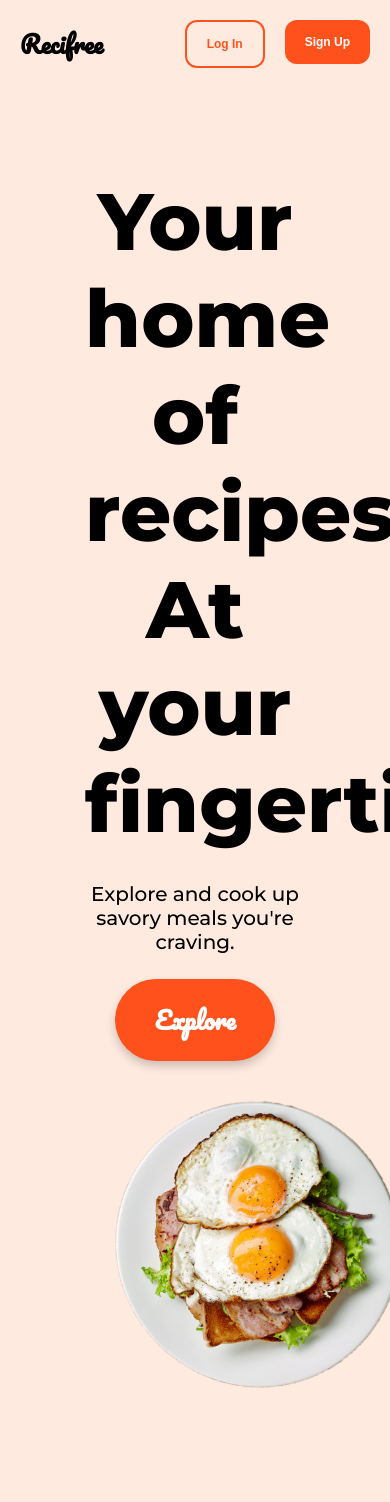
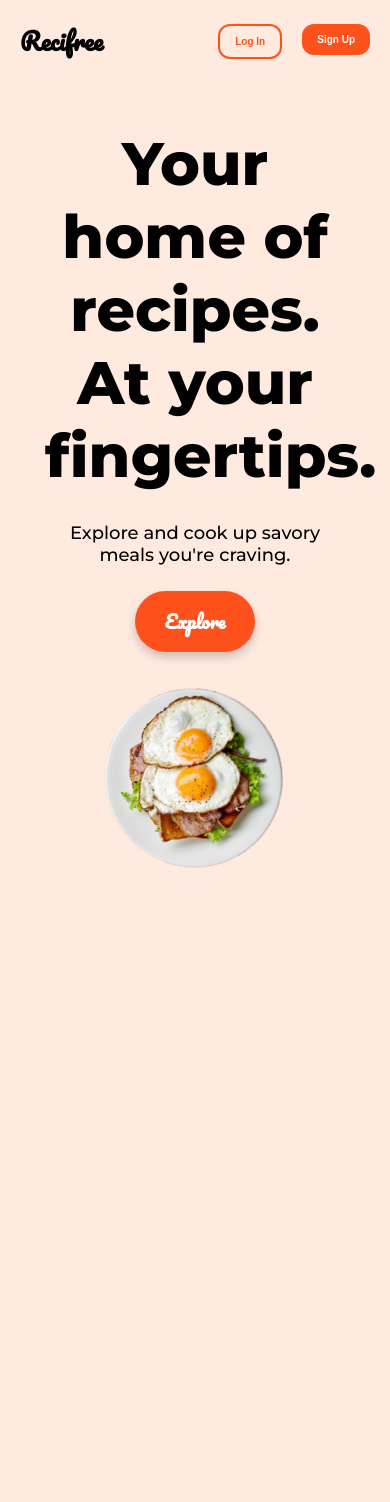
Before and after one commit to nanadotam/Recifree, a PHP site: page / in a window 390 px wide; the page is wider, and only the part inside the window is pictured. After the commit the page ends 868 px from the top of that part, so only its background shows below. Run offline with PHP 8.4, Linux system fonts and the light colour scheme.

Commit message:
Optimized for mobile

```diff
--- a/index.html
+++ b/index.html
@@ -12,7 +12,7 @@
     <section class="menu">
         <div class="nav">
             <div class="site-header pacifico-regular">
-                <a href="landing_page.html">
+                <a href="index.html">
                     <h1>Recifree</h1>
                 </a>
             </div>
--- a/login.html
+++ b/login.html
@@ -15,7 +15,7 @@
 </head>
 <body>
     <header class="site-header pacifico-regular">
-        <a href="landing_page.html">
+        <a href="index.html">
             <h1>Recifree</h1>
         </a>
     </header>
--- a/recipe_feed.html
+++ b/recipe_feed.html
@@ -12,7 +12,7 @@
         <div class="nav">
             <!-- Site Logo/Title -->
             <div class="site-header pacifico-regular">
-                <a href="landing_page.html">
+                <a href="index.html">
                     <h1>Recifree</h1>
                 </a>
             </div>
--- a/signup.html
+++ b/signup.html
@@ -11,7 +11,7 @@
 </head>
 <body>
     <header class="site-header pacifico-regular">
-        <a href="landing_page.html">
+        <a href="index.html">
             <h1>Recifree</h1>
         </a>
     </header>
--- a/styles/landing.css
+++ b/styles/landing.css
@@ -438,3 +438,52 @@ input{
 a {
     text-decoration: none;
 }
+
+
+
+/* MOBILE */
+
+@media (max-width: 768px) {
+    .main-site-header h1 {
+        font-size: 28px; /* Reduce font size on mobile */
+    }
+
+    .content .content-left .info h2 {
+        font-size: 60px; /* Reduce large heading size */
+    }
+
+    .content .content-left .info p {
+        font-size: 18px; /* Reduce paragraph size */
+    }
+}
+
+
+@media (max-width: 600px) {
+    .content .content-right img {
+        max-width: 250px; /* Further reduce image size */
+    }
+
+    .category .card-list {
+        grid-template-columns: 1fr; /* Make cards stack on top of each other */
+    }
+}
+
+
+@media (max-width: 768px) {
+    .content {
+        padding: 20px; /* Reduce padding for smaller screens */
+    }
+}
+
+
+@media (max-width: 600px) {
+    .content .content-left button {
+        padding: 15px 30px;
+        font-size: 18px;
+    }
+
+    .login, .signup {
+        padding: 10px 15px;
+        font-size: 10px;
+    }
+}
```
